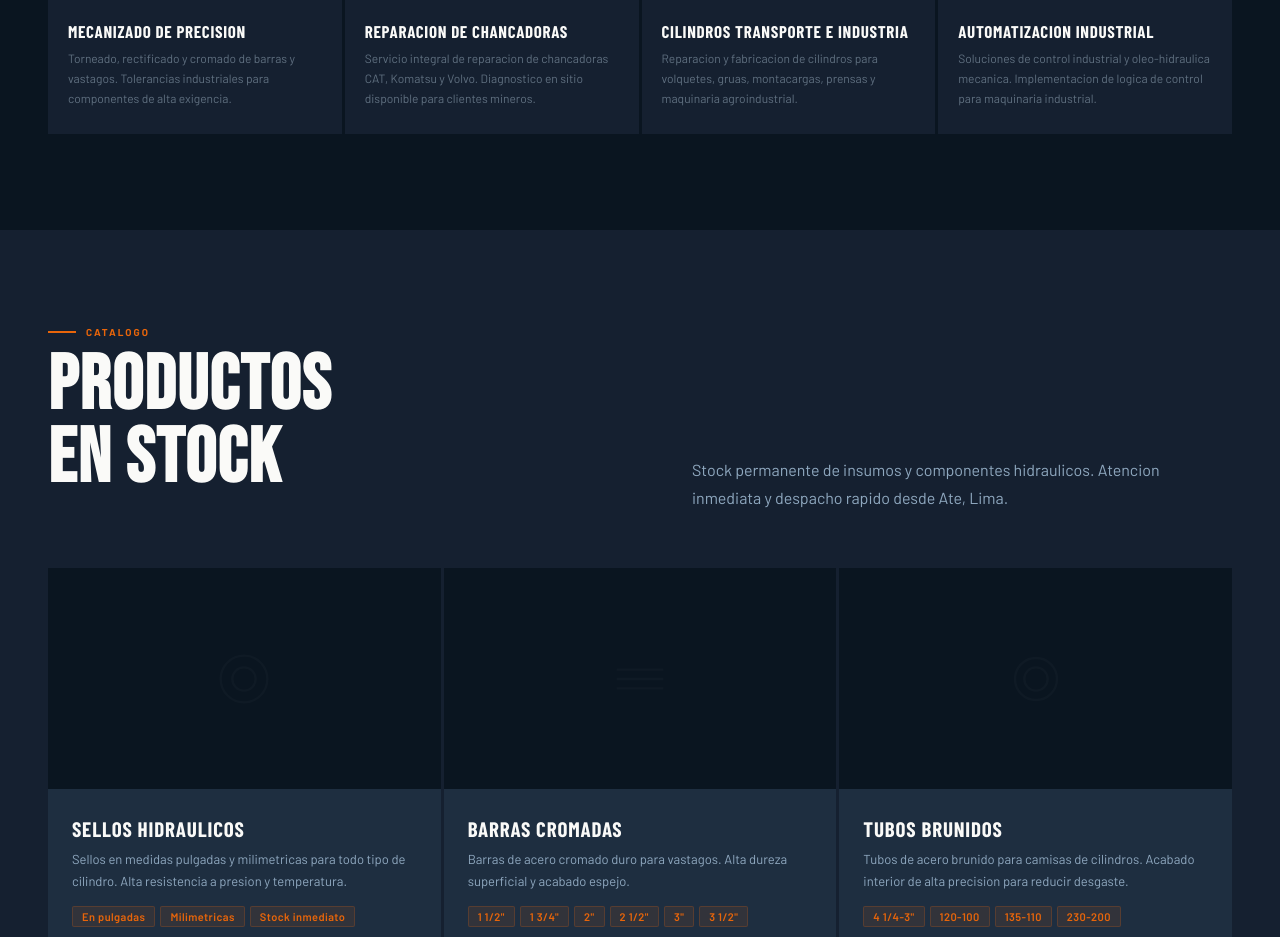
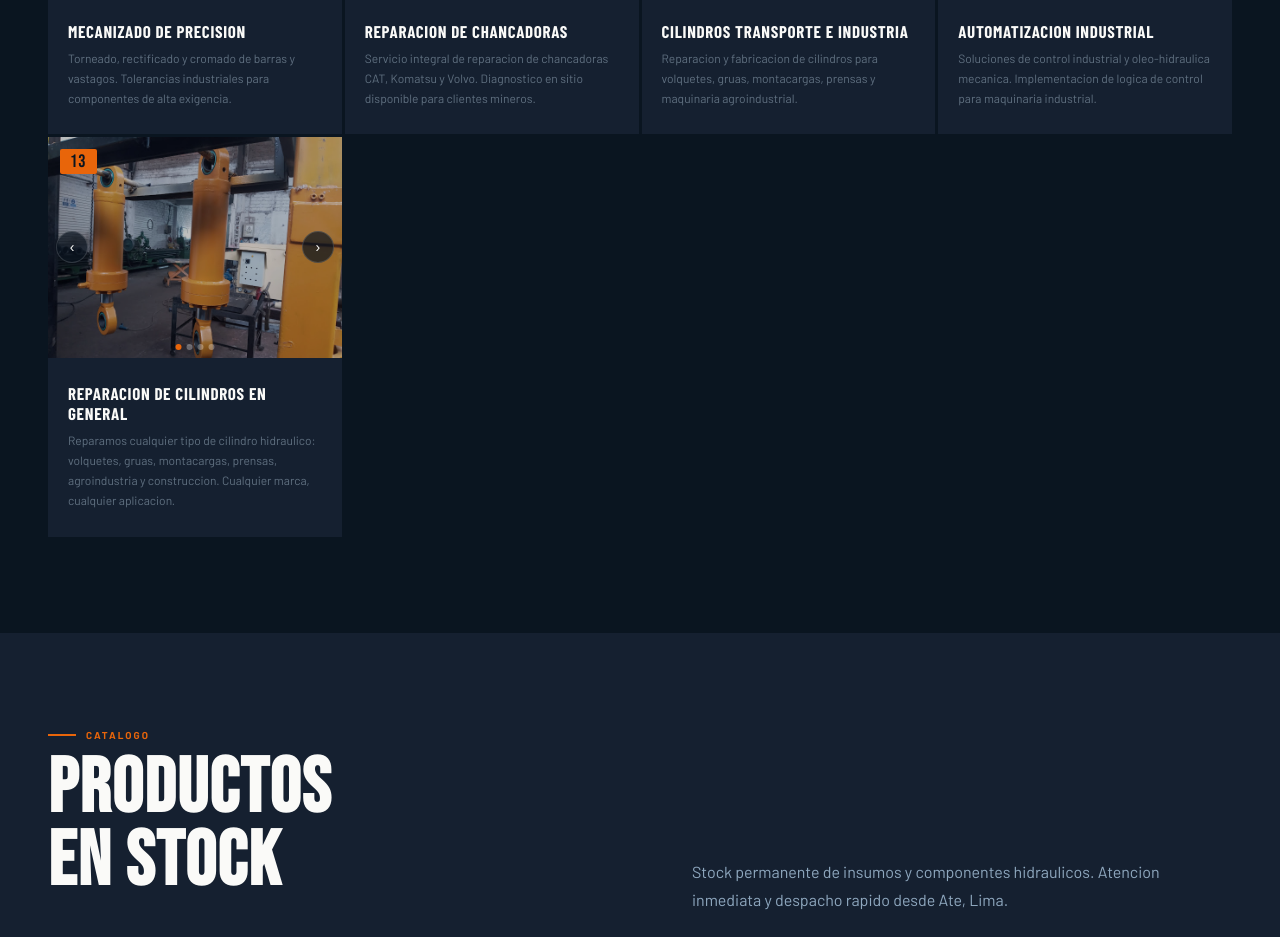
Before and after one commit to lisbethcharri98/prohidraut.com.pe, a plain HTML site: page index.html in a window 1280 px wide. Shown: the part 3400-4337 px from the top of the page. Drawn offline with nearby package versions, Linux system fonts and the light colour scheme; a web font is replaced by a local one.

Commit message:
Add files via upload

```diff
--- a/index.html
+++ b/index.html
@@ -593,6 +593,26 @@ footer{background:#060e17;padding:60px 48px 32px;display:grid;grid-template-colu
       </div>
     </div>
 
+    <div class="srv-card">
+      <div class="srv-slider" data-current="0">
+        <div class="srv-slides">
+          <div class="srv-slide"><img src="servicio13-1.jpg" alt="Reparacion cilindros general"></div>
+          <div class="srv-slide"><img src="servicio13-2.jpg" alt="Reparacion cilindros general"></div>
+          <div class="srv-slide"><img src="servicio13-3.jpg" alt="Reparacion cilindros general"></div>
+          <div class="srv-slide"><img src="servicio13-4.jpg" alt="Reparacion cilindros general"></div>
+          <div class="srv-slide"><img src="servicio13-5.jpg" alt="Reparacion cilindros general"></div>
+        </div>
+        <div class="srv-num-badge">13</div>
+        <button class="srv-arrow prev" onclick="slideChange(this,-1)">&#8249;</button>
+        <button class="srv-arrow next" onclick="slideChange(this,1)">&#8250;</button>
+        <div class="srv-dots"></div>
+      </div>
+      <div class="srv-body">
+        <div class="srv-title">Reparacion de Cilindros en General</div>
+        <div class="srv-desc">Reparamos cualquier tipo de cilindro hidraulico: volquetes, gruas, montacargas, prensas, agroindustria y construccion. Cualquier marca, cualquier aplicacion.</div>
+      </div>
+    </div>
+
   </div>
 </section>
 
```
